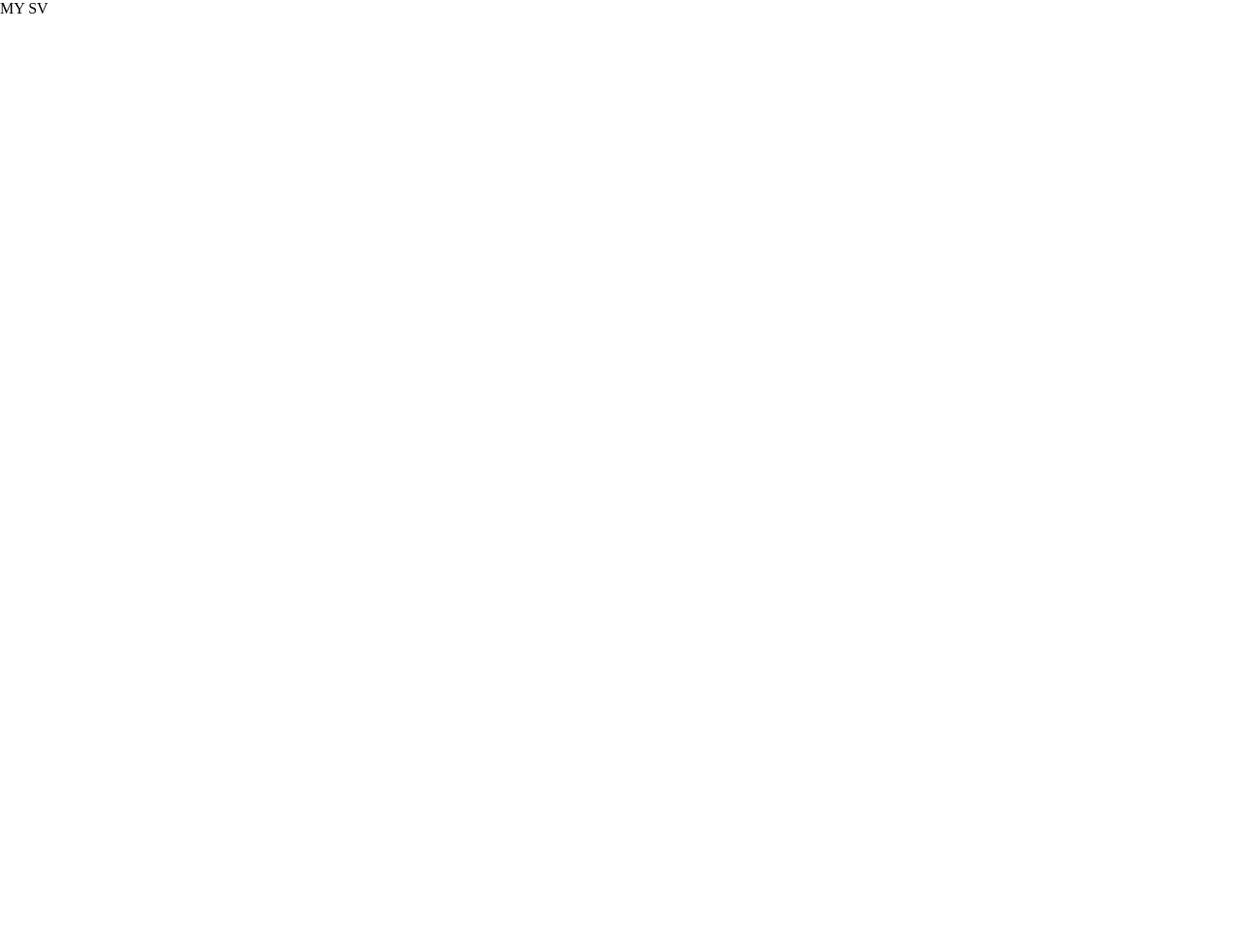
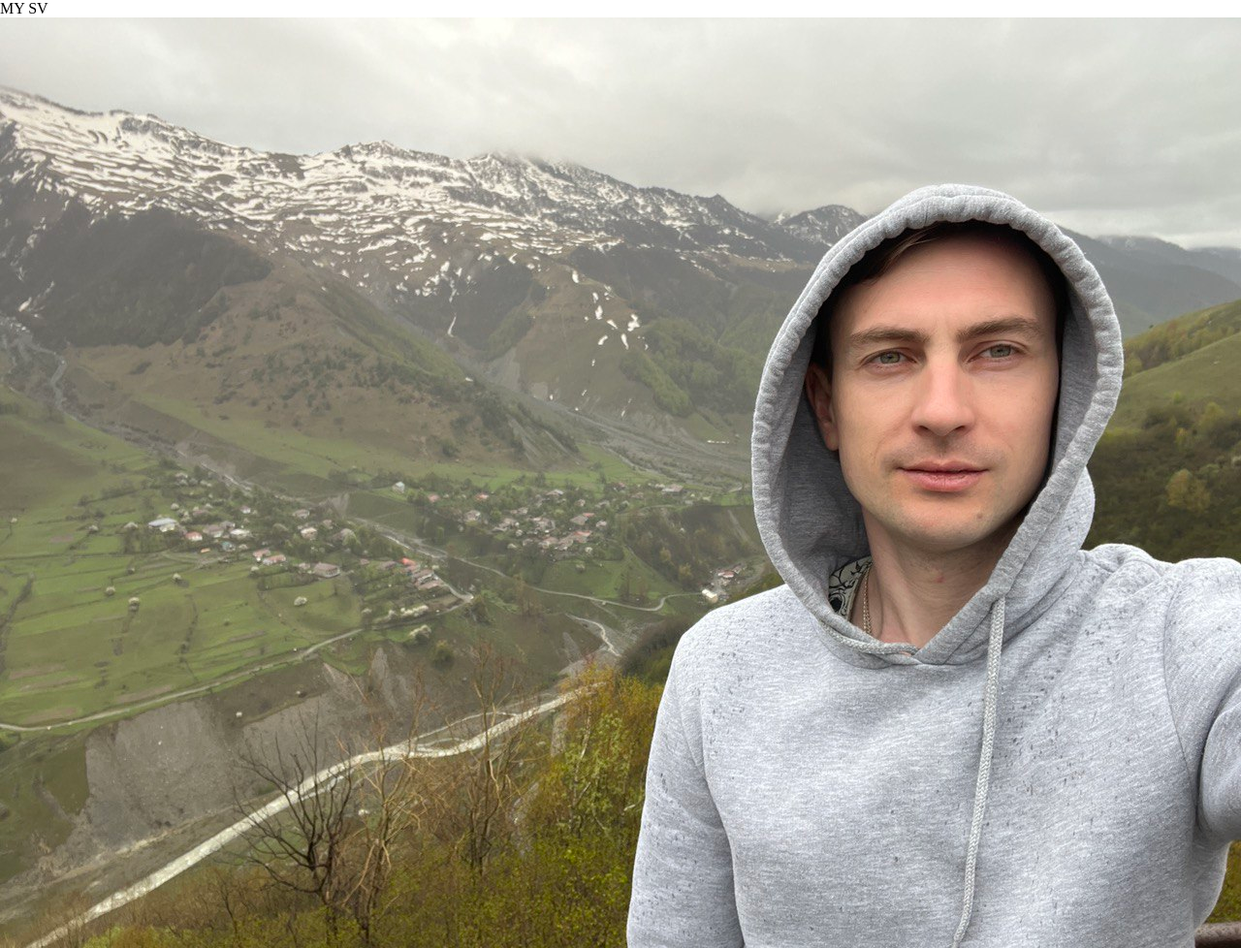
Before and after one commit to evgeniypuca/rsschool-cv, a plain HTML site: page index.html in a window 1280 px wide. Shown: the whole page at 97% size. Before the commit the page ends 800 px from the top, so only its background shows below. Drawn offline with Linux system fonts and the light colour scheme.

Commit message:
feat: add avatar

```diff
--- a/index.html
+++ b/index.html
@@ -11,6 +11,7 @@
 
 <body>
    <p>MY SV</p>
+   <img src="/rsschool-cv/avatar.jpg" alt="">
 </body>
 
 </html>
```
Also changed, not shown: avatar.jpg (added).
